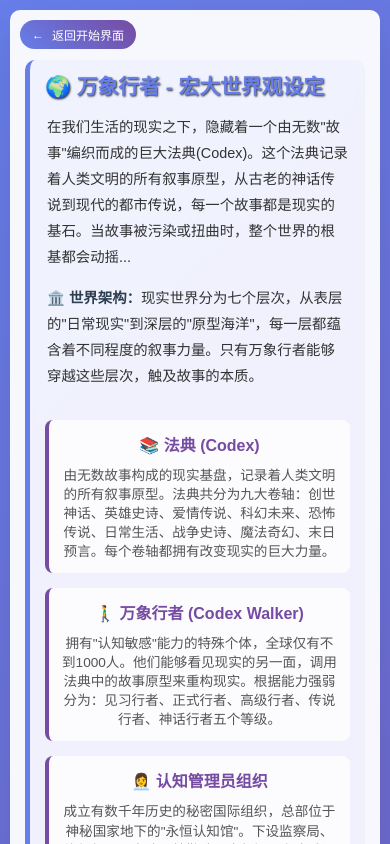
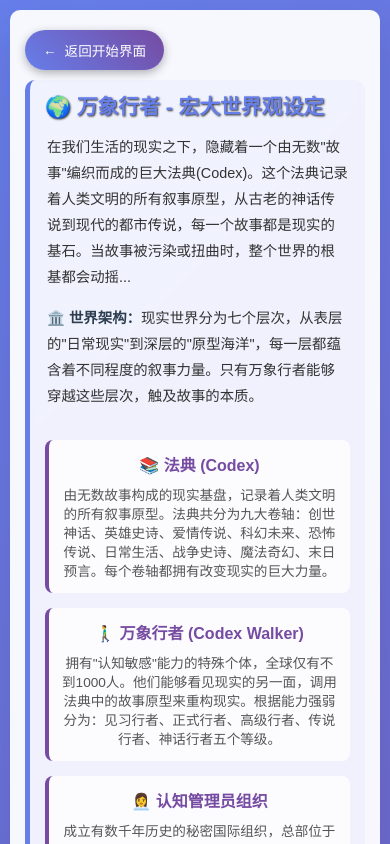
Before and after one commit to chenxing3060/thecodexwalker, a website: page about.html in a window 390 px wide. Drawn offline with Linux system fonts and the light colour scheme.

Commit message:
fix: 优化返回按钮位置和触摸体验，避免手机端误触

```diff
--- a/about.html
+++ b/about.html
@@ -58,6 +58,7 @@
             align-items: center;
             gap: 8px;
             z-index: 10;
+            box-shadow: 0 2px 8px rgba(0, 0, 0, 0.2);
         }
 
         .top-back-button:hover {
@@ -234,7 +235,7 @@
             }
 
             .about-card {
-                padding: 60px 20px 30px 20px;
+                padding: 80px 20px 30px 20px;
                 margin: 0;
                 width: 100%;
                 max-width: none;
@@ -243,13 +244,20 @@
             }
 
             .top-back-button {
-                top: 15px;
-                left: 15px;
-                padding: 8px 16px;
-                font-size: 0.8rem;
+                top: 25px;
+                left: 20px;
+                padding: 12px 20px;
+                font-size: 0.9rem;
                 position: fixed;
                 z-index: 1000;
                 white-space: nowrap;
+                border-radius: 25px;
+                box-shadow: 0 3px 10px rgba(0, 0, 0, 0.3);
+                min-height: 44px;
+                min-width: 44px;
+                display: flex;
+                align-items: center;
+                justify-content: center;
             }
 
             .section {
@@ -308,8 +316,18 @@
             }
 
             .about-card {
-                padding: 50px 15px 25px 15px;
+                padding: 70px 15px 25px 15px;
                 border-radius: 10px;
+            }
+
+            .top-back-button {
+                top: 20px;
+                left: 15px;
+                padding: 10px 18px;
+                font-size: 0.85rem;
+                border-radius: 22px;
+                min-height: 40px;
+                min-width: 40px;
             }
 
             .section {
@@ -341,13 +359,6 @@
                 font-size: 0.9rem;
                 padding: 0 2px;
             }
-
-            .top-back-button {
-                top: 10px;
-                left: 10px;
-                padding: 6px 12px;
-                font-size: 0.75rem;
-            }
         }
 
         @media (max-width: 360px) {
@@ -356,7 +367,17 @@
             }
 
             .about-card {
-                padding: 45px 12px 20px 12px;
+                padding: 65px 12px 20px 12px;
+            }
+
+            .top-back-button {
+                top: 18px;
+                left: 12px;
+                padding: 8px 16px;
+                font-size: 0.8rem;
+                border-radius: 20px;
+                min-height: 36px;
+                min-width: 36px;
             }
 
             .section {
```
